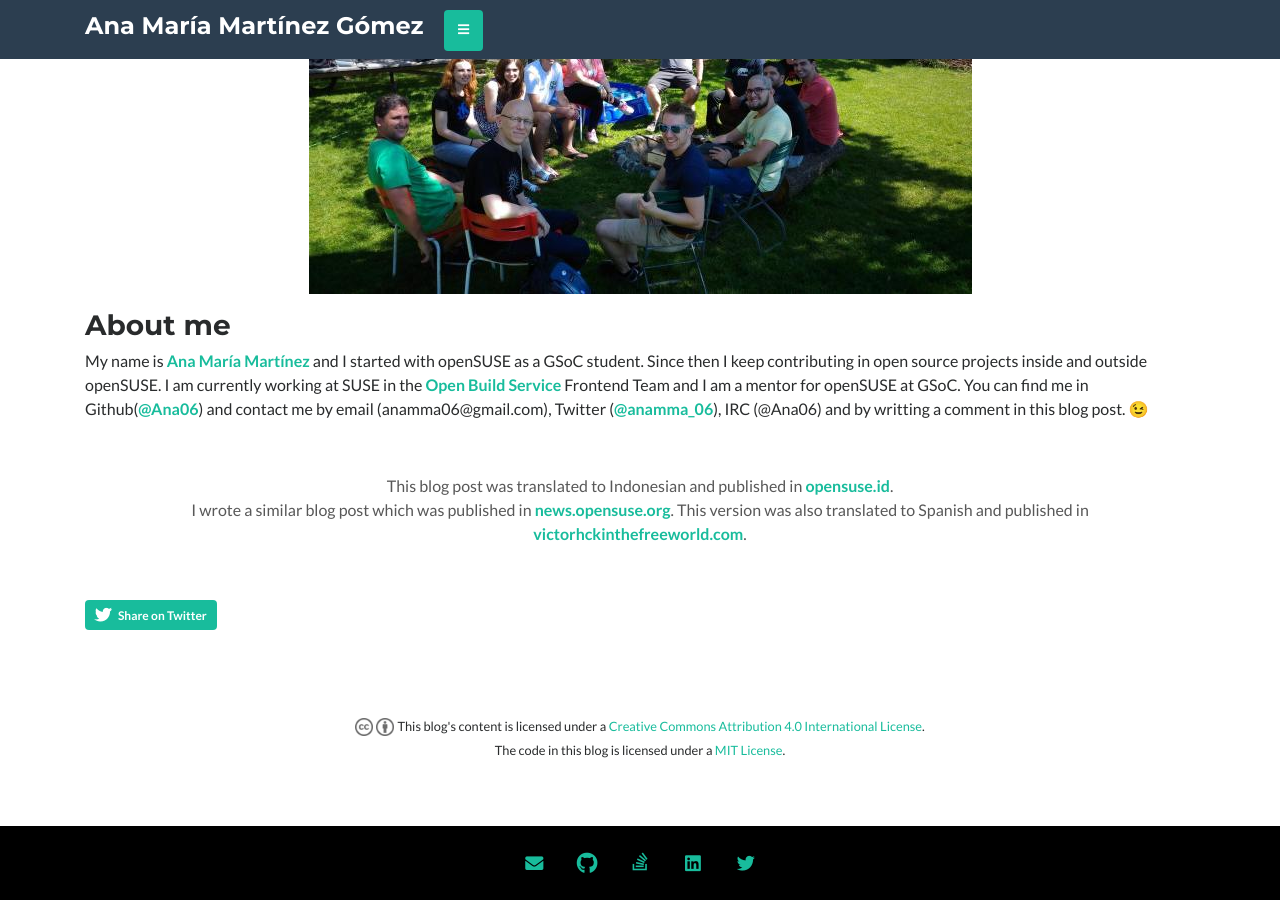
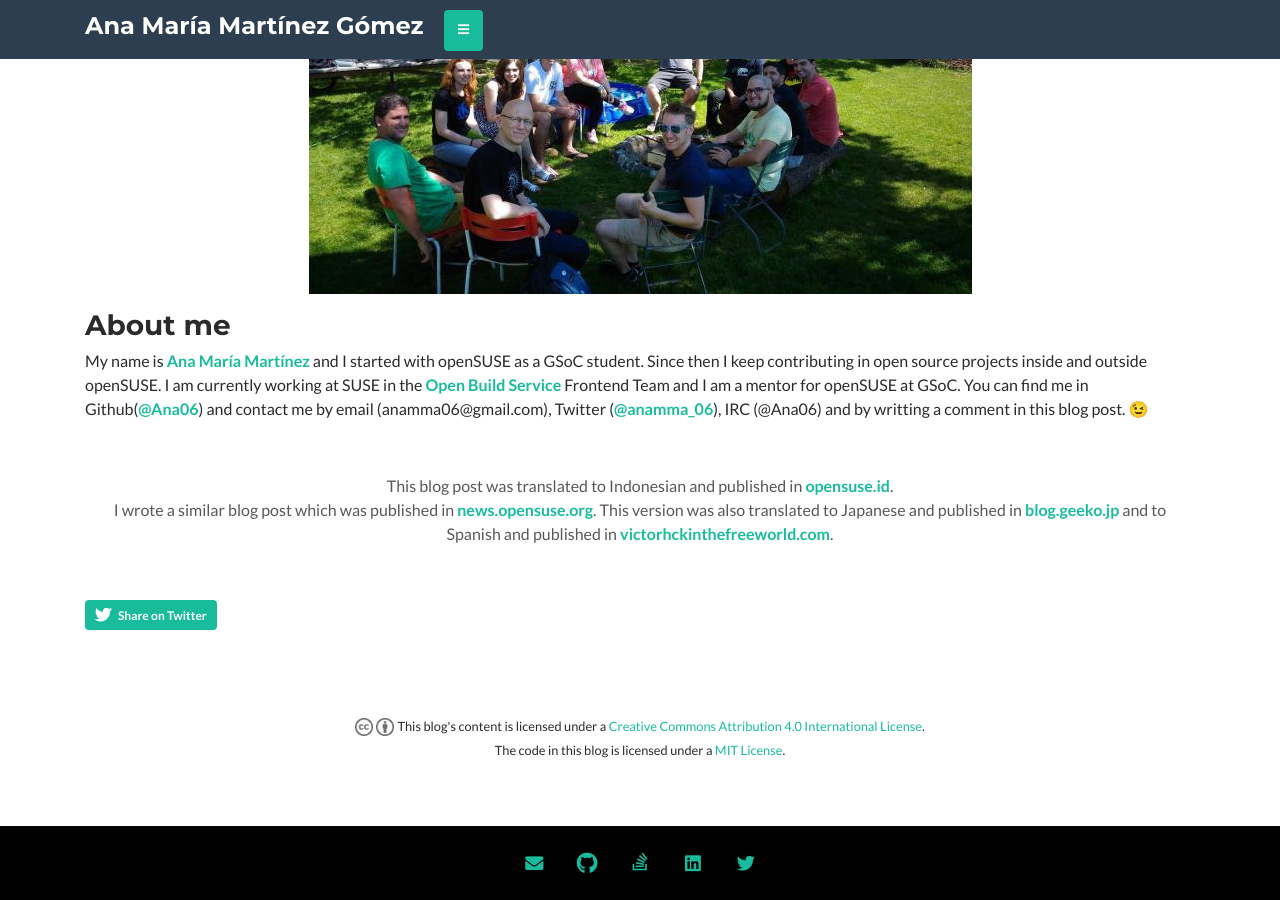
Before and after one commit to vicgalle/ana06.github.io, a Jekyll site: the page built from _posts/2018-02-15-gsoc-in-indonesia.markdown, in a window 1280 px wide and 900 px high, scrolled down 1818 px. Built offline with Jekyll 4.4.1, drawn with Linux system fonts in a browser that asks for light colours; nearby versions of some CDN libraries; emoji names are drawn with the system emoji font; comment, search, counter and statistics services are not loaded.

Commit message:
Link Japanese blog post from the GSoC article

```diff
--- a/_posts/2018-02-15-gsoc-in-indonesia.markdown
+++ b/_posts/2018-02-15-gsoc-in-indonesia.markdown
@@ -10,7 +10,7 @@ description: "openSUSE participates again in Google Summer of Code (GSoC), a pro
 more-info: "This blog post was translated to Indonesian and published in [opensuse.id](https://opensuse.id/2018/02/15/opensuse-berpartisipasi-di-gsoc-kamu-mahasiswai-ayo-ikutan).
 
 
-I wrote a similar blog post which was published in [news.opensuse.org](https://news.opensuse.org/2018/02/19/gsoc-ana). This version was also translated to Spanish and published in [victorhckinthefreeworld.com](https://victorhckinthefreeworld.com/2018/02/20/opensuse-un-ano-mas-participara-en-gsoc)."
+I wrote a similar blog post which was published in [news.opensuse.org](https://news.opensuse.org/2018/02/19/gsoc-ana). This version was also translated to Japanese and published in [blog.geeko.jp](http://blog.geeko.jp/ftake/1769) and to Spanish and published in [victorhckinthefreeworld.com](https://victorhckinthefreeworld.com/2018/02/20/opensuse-un-ano-mas-participara-en-gsoc)."
 ---
 
 [openSUSE](https://www.opensuse.org) participates again in [Google Summer of Code](https://summerofcode.withgoogle.com) (GSoC), a program that awards stipends to university students who contribute to real-world open source projects during three months in summer. :sunny: With this article, I will provide my experience as a former GSoC student and mentor, give you more details about the program and try to encourage Indonesian students to get involved in openSUSE development through GSoC.
```
